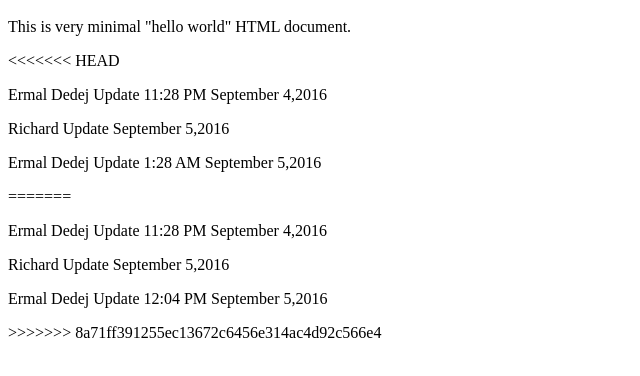
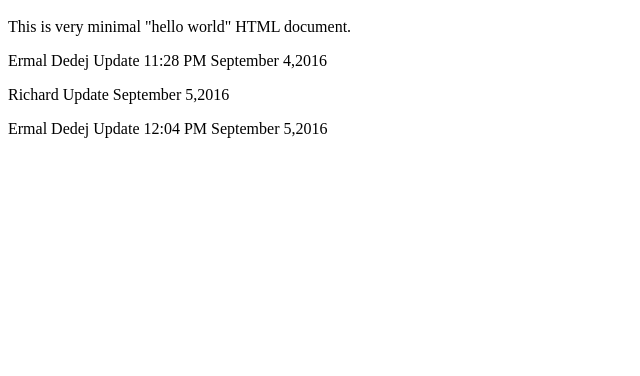
Before and after one commit to ededej/hw-submissions, a plain HTML site: page index.html in a window 1280 px wide. Shown: the part 48-424 px from the top of the page, without its empty margins (0-640 px from the left). Drawn offline with Linux system fonts and the light colour scheme.

Commit message:
Update index.html

```diff
--- a/index.html
+++ b/index.html
@@ -7,15 +7,9 @@
 <BODY>
    <H1>Hello World</H1>
    <P>This is very minimal "hello world" HTML document.</P>
-<<<<<<< HEAD
-   <P>Ermal Dedej Update 11:28 PM September 4,2016</P>
-   <P>Richard  Update September 5,2016</P>
-   <P>Ermal Dedej Update 1:28 AM September 5,2016</P>
-=======
    <P>Ermal Dedej Update 11:28 PM September 4,2016</P>
    <P>Richard  Update September 5,2016</P>
       <P>Ermal Dedej Update 12:04 PM September 5,2016</P>
->>>>>>> 8a71ff391255ec13672c6456e314ac4d92c566e4
 
 </BODY>
 </HTML>
```
